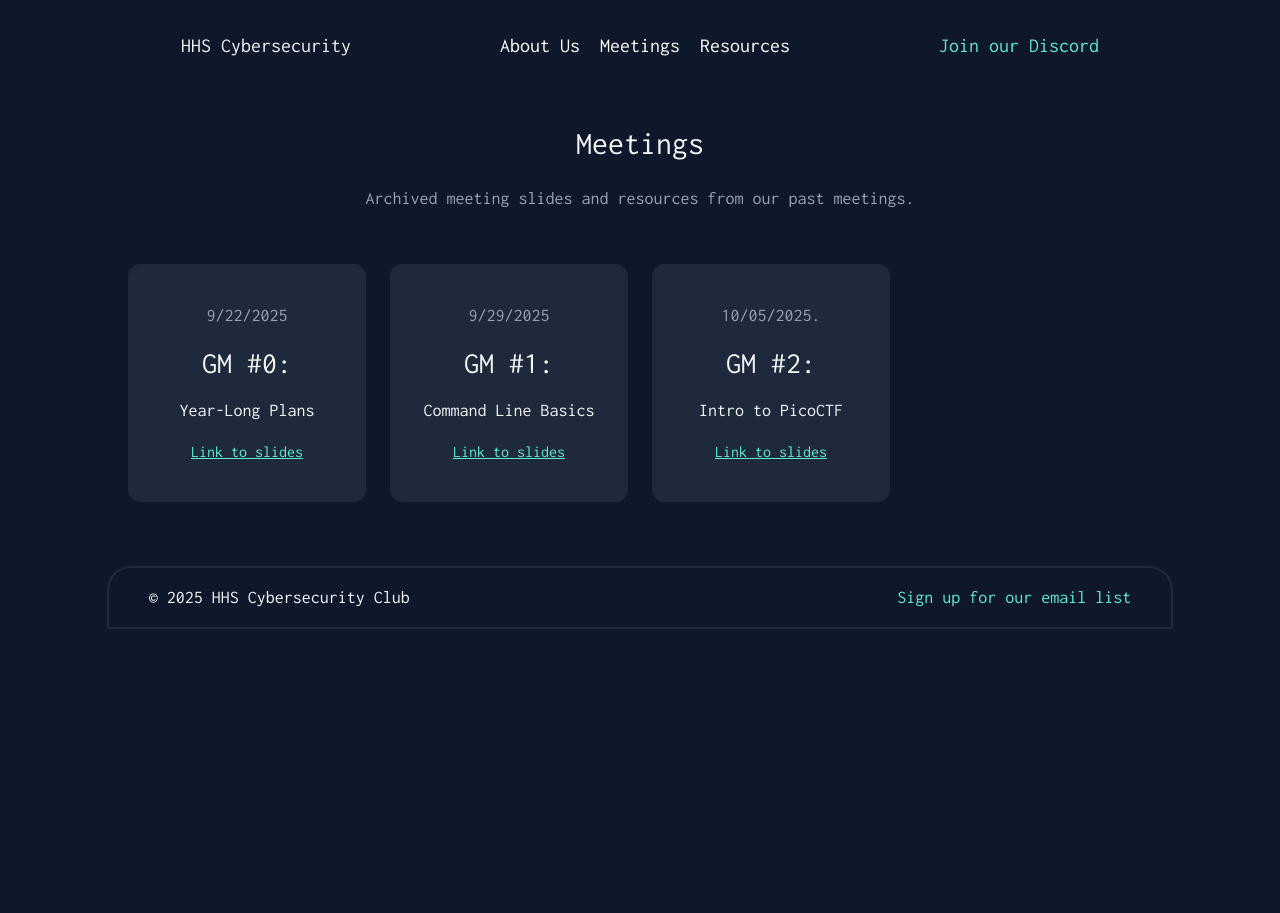
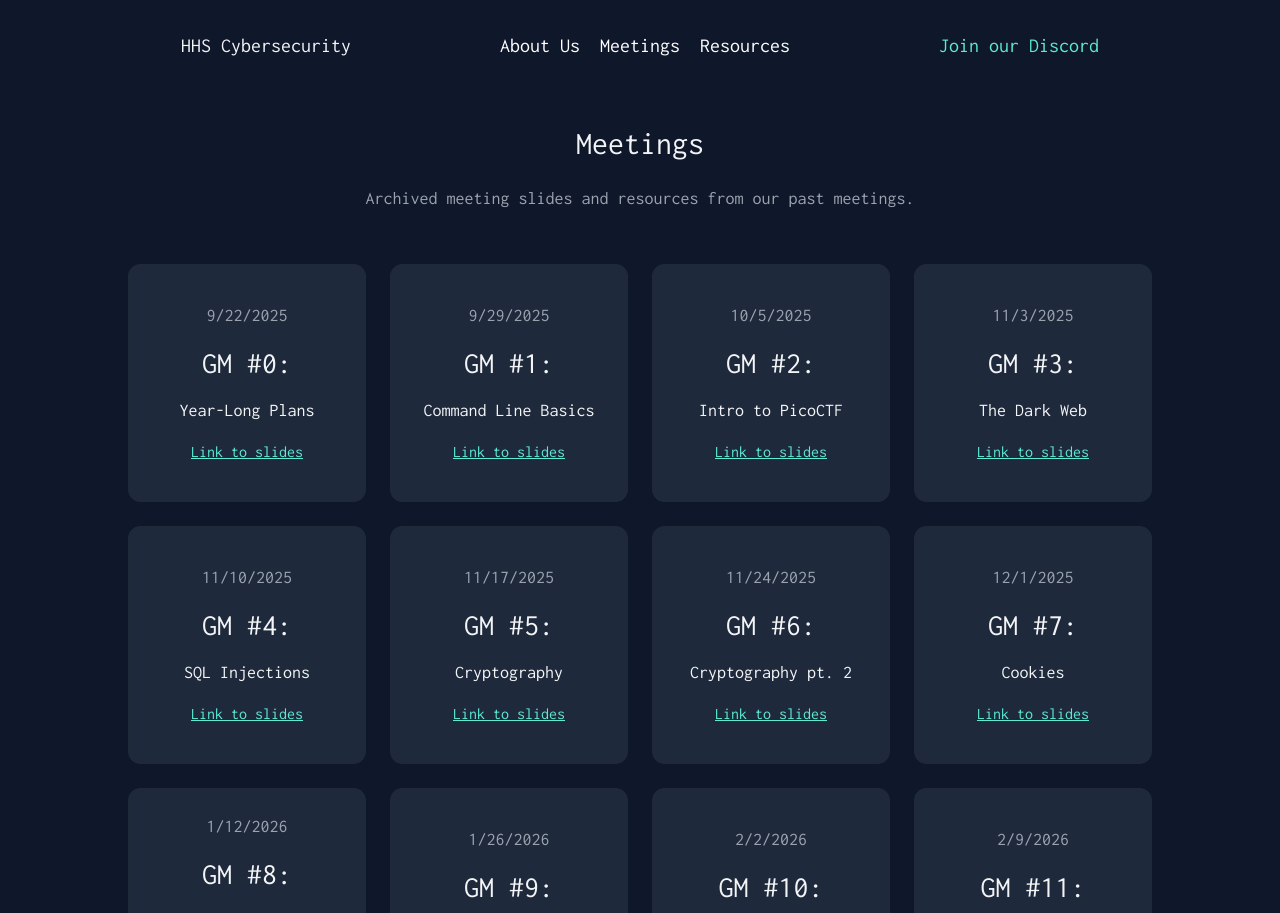
Before and after one commit to hhscybersec/hhscybersec.github.io, a React (Vite) app: page /meetings in a window 1280 px wide. Shown: the top 913 px of the page. Before the commit the page ends 800 px from the top, so only its background shows below. Built offline with nearby package versions, Linux system fonts and the light colour scheme; a web font is replaced by a local one.

Commit message:
added recent workshops

```diff
--- a/src/components/Footer.tsx
+++ b/src/components/Footer.tsx
@@ -1,7 +1,7 @@
 const Footer = () => {
 	return (
 		<div className="bg-slate-900 mt-8 border-2 border-slate-800 rounded-t-3xl p-8 md:px-10 md:py-4 flex flex-col md:flex-row m-auto md:w-5/6 justify-between gap-2">
-			<p className="py-0 my-0">© 2025 HHS Cybersecurity Club</p>
+			<p className="py-0 my-0">© 2026 HHS Cybersecurity Club</p>
 			<p className="text-teal-300 py-0 my-0 hover:underline transition-all duration-150"><a target="_blank" href="https://forms.gle/6RarU3hatVBJcPWJ7">Sign up for our email list</a></p>
 		</div>
 	)
--- a/src/components/Meetings.tsx
+++ b/src/components/Meetings.tsx
@@ -10,7 +10,16 @@ const Meetings = () => {
             <div className="m-auto grid sm:grid-cols-2 md:grid-cols-2 lg:grid-cols-3 xl:grid-cols-4 gap-6">
                 <Workshop number={0} title={"Year-Long Plans"} date={"9/22/2025"} slidesLink={"https://docs.google.com/presentation/d/1mPUCGvNj3imbnlqK48rJp0ThTUekardiRkKMd1szJRc/edit?usp=sharing"} />
                 <Workshop number={1} title={"Command Line Basics"} date={"9/29/2025"} slidesLink={"https://docs.google.com/presentation/d/1w8KxUjFBx0kUfe1OdhKoY9yKwyOyoqIPFsntwTyviOo/edit?usp=sharing"} />
-                <Workshop number={2} title={"Intro to PicoCTF"} date={"10/05/2025."} slidesLink={"https://docs.google.com/presentation/d/19B0srNeZ3cj8mKtUtxOyxIyiqFiZpsBL1-deafv-ZSs/edit?usp=sharing"} />
+                <Workshop number={2} title={"Intro to PicoCTF"} date={"10/5/2025"} slidesLink={"https://docs.google.com/presentation/d/19B0srNeZ3cj8mKtUtxOyxIyiqFiZpsBL1-deafv-ZSs/edit?usp=sharing"} />
+                <Workshop number={3} title={"The Dark Web"} date={"11/3/2025"} slidesLink={"https://docs.google.com/presentation/d/1hHNGmzugyKld5153SWKoHzVrAwQ7aCoqPpvC3_m_RcU/edit?usp=sharing"} />
+                <Workshop number={4} title={"SQL Injections"} date={"11/10/2025"} slidesLink={"https://docs.google.com/presentation/d/1dm4NYGNhW0F_XojcfzKMinv-FO2a6rSDpU6HBX-4L24/edit?usp=sharing"} />
+                <Workshop number={5} title={"Cryptography"} date={"11/17/2025"} slidesLink={"https://docs.google.com/presentation/d/163z1F7xcmyibKfWqNFv4fpB1or99b4PmsrlSocp4c4I/edit?usp=sharing"} />
+                <Workshop number={6} title={"Cryptography pt. 2"} date={"11/24/2025"} slidesLink={"https://docs.google.com/presentation/d/1fJDITPSUy5PSrvM2XV-fgz7bv-exW08_eW1IK07xNTk/edit?usp=sharing"} />
+                <Workshop number={7} title={"Cookies"} date={"12/1/2025"} slidesLink={"https://docs.google.com/presentation/d/1bt3QVTSbSndtgdHfFGZxfjcoTlb6LlNd0XeTYD7AxaY/edit?usp=sharing"} />
+                <Workshop number={8} title={"Intro to Reverse Engineering"} date={"1/12/2026"} slidesLink={"https://docs.google.com/presentation/d/1jmygEc8WZxxUVR0xFBwj8A51P_nDdB-YnAMrZQ3c8Z4/edit?usp=sharing"} />
+                <Workshop number={9} title={"Blockchain"} date={"1/26/2026"} slidesLink={"https://docs.google.com/presentation/d/19UYzLI3tkMtPq9gx4XWhGKnNj7XZNCl0Vm3o23jJwiI/edit?usp=sharing"} />
+                <Workshop number={10} title={"DDoS Attacks"} date={"2/2/2026"} slidesLink={"https://docs.google.com/presentation/d/1FCSjXBf0dhVSyWbK-PeajWS18cwfagk0vmyqS925gaU/edit?usp=sharing"} />
+                <Workshop number={11} title={"Networking Protocols"} date={"2/9/2026"} slidesLink={"https://docs.google.com/presentation/d/1TGMO3lVyqDqbc7tVJ7iTgE4KCiqyomdRN7kEdUmW56c/edit?usp=sharing"} />
             </div>
 		</div>
 	)
```
